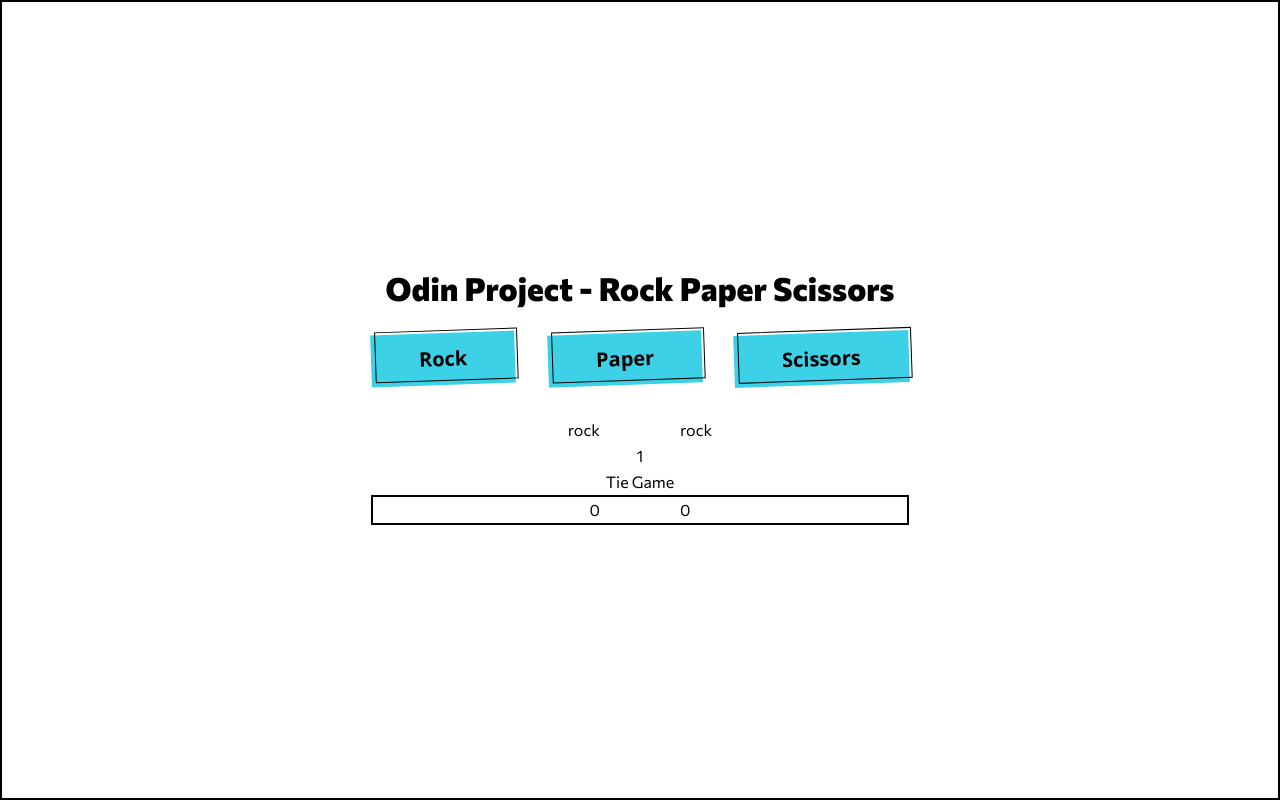
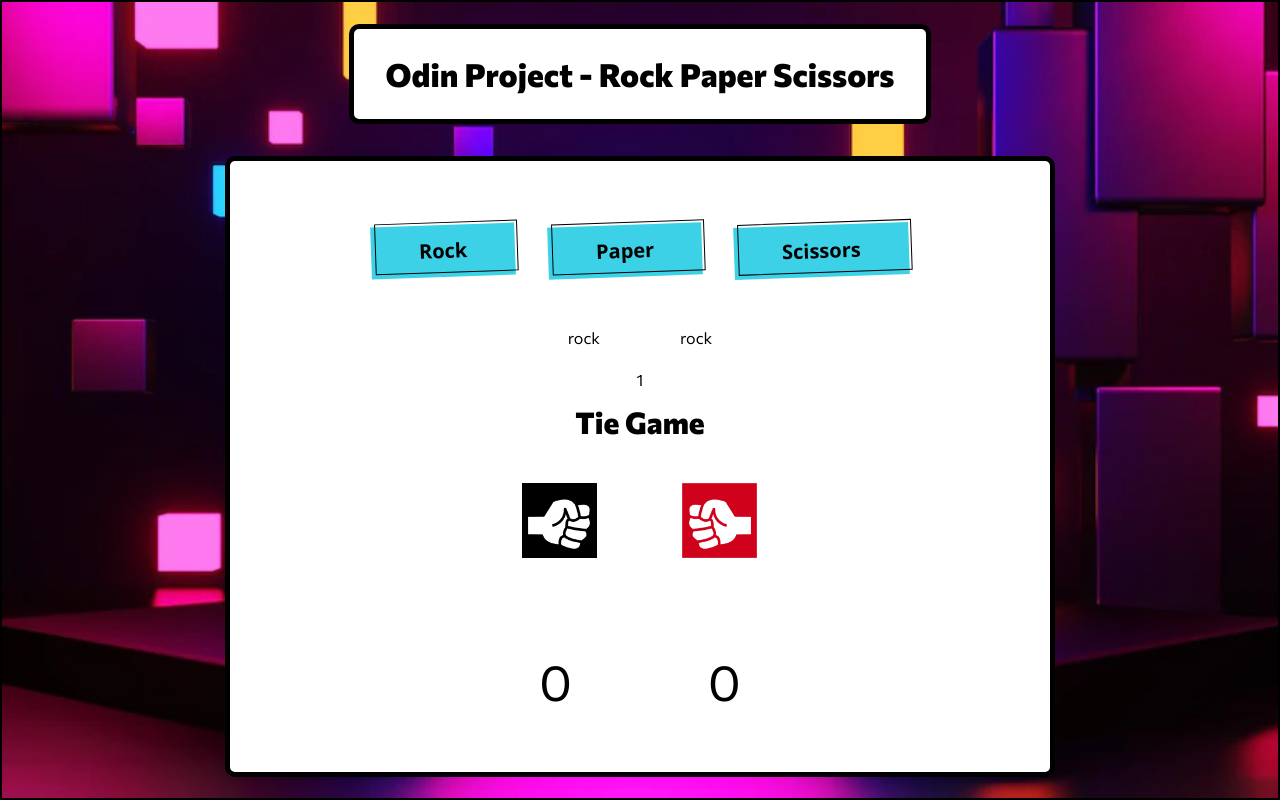
Before and after one commit to bengera/odin-project, a website: page index.html in a window 1280 px wide. Both pictures are taken after a click on the button "Rock". Drawn offline with nearby package versions, Linux system fonts and the light colour scheme; files that its build step writes are made by us from their sources.

Commit message:
UI-update

```diff
--- a/game3.js
+++ b/game3.js
@@ -1,3 +1,4 @@
+// const output = document.getElementById('output');
 const buttons = document.querySelectorAll('button');
 const currentRound = document.getElementById('round');
 const playerChoice = document.getElementById('player-choice');
@@ -7,7 +8,22 @@
 const message = document.getElementById('message');
 const buttonReplay = document.getElementById('replay');
 
+const rockbtn = document.getElementById('rock');
+const paperbtn = document.getElementById('paper');
+const scissorsbtn = document.getElementById('scissors');
+
+const playerChoiceImage = document.getElementById('player-choice-image');
+const computerChoiceImage = document.getElementById('computer-choice-image');
+
+
 let playerScore, computerScore, rounds, playing;
+
+// window.addEventListener('load', () => {
+//     console.log('loaded');
+//     output.classList.add('show')
+
+// })
+
 
 const init = function () {
     playerScore = 0;
@@ -35,36 +51,59 @@
 
 function playRound(playerSelection, computerSelection) {
     if (playing) {
+        playerChoiceImage.style.backgroundImage = "none";
+        computerChoiceImage.style.backgroundImage = "none";
+
         playerChoice.innerText = playerSelection;
         computerChoice.innerText = computerSelection;
 
 
         if (playerSelection === computerSelection) {
+
             console.log('Tie Game');
             message.innerText = 'Tie Game';
+            if (playerSelection === "rock") {
+                computerChoiceImage.style.backgroundImage = "url('./img/e-rock.png')";
+            } else if (playerSelection ===  'paper') {
+                computerChoiceImage.style.backgroundImage = "url('./img/e-paper.png')";
+            } else {
+                computerChoiceImage.style.backgroundImage = "url('./img/e-scissors.png')";
+            }
+
         } else if (playerSelection == "rock" && (computerSelection == "scissors")) {
             console.log('You win! Rock beats Scissors');
             message.innerText = 'You win! Rock beats Scissors';
+            computerChoiceImage.style.backgroundImage = "url('./img/e-scissors.png')";
             playerScore++;
+
         } else if (playerSelection == "paper" && (computerSelection == "rock")) {
             console.log('You win! Paper beats Rock');
             message.innerText = 'You win! Paper beats Rock';
+            computerChoiceImage.style.backgroundImage = "url('./img/e-rock.png')";
             playerScore++;
+
         } else if (playerSelection == "scissors" && (computerSelection == "paper")) {
             console.log('You win! Scissors beats Paper');
             message.innerText = 'You win! Scissors beats Paper';
+            computerChoiceImage.style.backgroundImage = "url('./img/e-paper.png')";
             playerScore++;
+
         } else if (playerSelection == "scissors" && (computerSelection == "rock")) {
             console.log('You Lose! Rock beats scissors');
             message.innerText = 'You Lose! Rock beats scissors';
+            computerChoiceImage.style.backgroundImage = "url('./img/e-rock.png')";
             computerScore++;
+
         } else if (playerSelection == "rock" && (computerSelection == "paper")) {
             console.log('You Lose! Paper beats Rock');
             message.innerText = 'You Lose! Paper beats Rock';
+            computerChoiceImage.style.backgroundImage = "url('./img/e-paper.png')";
             computerScore++;
-    } else if  (playerSelection == "paper" && (computerSelection == "scissors")) {
+
+        } else if (playerSelection == "paper" && (computerSelection == "scissors")) {
             console.log('You Lose! Scissors beats paper');
             message.innerText = 'You Lose! Scissors beats paper';
+            computerChoiceImage.style.backgroundImage = "url('./img/e-scissors.png')";
             computerScore++;
 
         }
@@ -76,6 +115,23 @@
     }
 }
 
+// BUTTON EVENT LISTENERS
+rockbtn.addEventListener('click', () => {
+    playerChoiceImage.style.backgroundImage = "url('./img/rock.png')"
+
+});
+
+paperbtn.addEventListener('click', () => {
+    playerChoiceImage.style.backgroundImage = "url('./img/paper.png')"
+
+});
+
+scissorsbtn.addEventListener('click', () => {
+    playerChoiceImage.style.backgroundImage = "url('./img/scissors.png')"
+
+});
+
+
 function checkRounds() {
     if (rounds === 5 && (computerScore > playerScore)) {
         console.log('game over');
@@ -86,9 +142,11 @@
         console.log('Game over, you Win!');
         message.innerText = 'Game over, you Win!';
         playing = false;
-    }  else if (rounds === 5 && (playerScore === computerScore)) {
+
+    } else if (rounds === 5 && (playerScore === computerScore)) {
         console.log('Game over, its a tie!');
         message.innerText = 'Game over, its a tie!';
+        playing = false;
     }
 }
 
--- a/index.html
+++ b/index.html
@@ -5,15 +5,18 @@
     <meta charset="UTF-8">
     <link rel="stylesheet" href="style.css">
     <link rel="shortcut icon" href="#">
-    <link rel="preconnect" href="https://fonts.googleapis.com"><link rel="preconnect" href="https://fonts.gstatic.com" crossorigin><link href="https://fonts.googleapis.com/css2?family=Commissioner:wght@400;800&display=swap" rel="stylesheet">
+    <link rel="preconnect" href="https://fonts.googleapis.com">
+    <link rel="preconnect" href="https://fonts.gstatic.com" crossorigin>
+    <link href="https://fonts.googleapis.com/css2?family=Commissioner:wght@400;800&display=swap" rel="stylesheet">
     <link rel="stylesheet" href="./css/style.css">
+    <script defer src="game3.js"></script>
     <title>Section 2: JavaScript Language Basics</title>
 </head>
 
 <body>
     <div class="container">
         <h1>Odin Project - Rock Paper Scissors</h1>
-    <div class="output">
+        <div id="output" class="output">
             <div class="buttons-container">
                 <button id="rock" class="button-53">Rock</button>
                 <button id="paper" class="button-53">Paper</button>
@@ -21,16 +24,27 @@
             </div>
 
             <div class="choices">
-    <p id="player-choice">PC</p>
-    <p id="computer-choice">CC</p>
+                <p id="player-choice">Player</p>
+                <p id="computer-choice">Computer</p>
             </div>
 
             <p id="round">0</p>
-    <p id="message">.</p>
+            <p id="message" class="message">Let's play!</p>
+
+            <div class="player-selections-container">
+            <div class="player-selection-box">
+                <div id="player-choice-image"></div>
+            </div>
+
+            <div class="computer-selection-box">
+                <div id="computer-choice-image"></div>
+            </div>
+
+        </div>
 
             <div class="scores">
-    <p class="red" id="player-score">0</p>
-    <p class="red" id="computer-score">0</p>
+                <p class="score" id="player-score">0</p>
+                <p class="score" id="computer-score">0</p>
             </div>
 
             <!-- <button id="replay">Play again</button> -->
@@ -39,8 +53,11 @@
 
         </div>
 
+        </div>
+
+
 </body>
 
-<script src="game3.js"></script>
+
 
 </html>
--- a/sass/_base.scss
+++ b/sass/_base.scss
@@ -1,9 +1,9 @@
 $font-primary: 'Commissioner',
 sans-serif;
 
-$bp-desktop: 90em; // 1440
-$bp-900: 56.25em;
-$bp-325: 20.3125em;
+$bp-tablet : 37.5em; //600
+$bp-900: 56.25em; // 900
+$bp-desktop: 62.5em; //1000
 
 *,
 *::before,
@@ -32,6 +32,14 @@
   overflow-x: hidden;
   font-family: $font-primary;
 
+
+}
+
+h1 {
+  background: white;
+  padding: 2rem;
+  border-radius: 10px;
+  border: 5px solid black;
 }
 
 .container {
@@ -44,6 +52,13 @@
   align-items: center;
   flex-direction: column;
   gap: 2rem;
+
+
+  background-image: url(../img/background.webp);
+  background-repeat: no-repeat;
+  background-size: cover;
+  background-position: center;
+  min-height: 100vh;
 }
 
 .choices {
@@ -55,15 +70,42 @@
 
 .scores {
   display: flex;
-  border: 2px solid black;
+  align-items: center;
+  // border: 2px solid black;
   justify-content: center;
-  gap: 5rem;
+  gap: 8.5rem;
+  height: 150px;
+  width: 348px;
+  margin: 0 auto;
+  font-size: 50px;
+
 }
 
 .buttons-container {
   display: flex;
   gap: 2rem;
+  margin: 3rem auto 0 auto;
+
+  @media only screen and (max-width: $bp-900) {
+        flex-direction: column;
+  }
 }
+
+.output {
+  display: flex;
+  flex-direction: column;
+  gap: 1rem;
+
+  border: 5px solid black;
+  background: #FFF;
+  padding: 1rem;
+  border-radius: 10px;
+  width: 65%;
+  max-width: 900px;
+
+
+}
+
 
 
 #replay {
@@ -72,61 +114,43 @@
   padding: 1rem;
 }
 
+.player-selections-container {
+  // border: 2px solid red;
+  display: flex;
+  width: 320px;
+  margin: 0 auto;
+}
 
+#player-choice-image,
+#computer-choice-image {
+  background-size: 75px;
+  height: 75px;
+}
 
+.message {
+  font-size: 30px;
+  font-weight: 800;
+}
 
+.player-selection-box {
+  background-color: #000;
+}
 
-/* CSS */
-.button-53 {
-  background-color: #3DD1E7;
-  border: 0 solid #E5E7EB;
-  box-sizing: border-box;
-  color: #000000;
-  display: flex;
-  font-family: ui-sans-serif,system-ui,-apple-system,system-ui,"Segoe UI",Roboto,"Helvetica Neue",Arial,"Noto Sans",sans-serif,"Apple Color Emoji","Segoe UI Emoji","Segoe UI Symbol","Noto Color Emoji";
-  font-size: 1rem;
-  font-weight: 700;
-  justify-content: center;
-  line-height: 1.75rem;
-  padding: .75rem 1.65rem;
-  position: relative;
-  text-align: center;
-  text-decoration: none #000000 solid;
-  text-decoration-thickness: auto;
-  width: 100%;
-  max-width: 460px;
-  position: relative;
-  cursor: pointer;
-  transform: rotate(-2deg);
-  user-select: none;
-  -webkit-user-select: none;
-  touch-action: manipulation;
+.computer-selection-box {
+  background-color: rgb(167, 0, 0);
 
 }
 
-.button-53:focus {
-  outline: 0;
-}
+.player-selection-box,
+.computer-selection-box {
+  width: 75px;
+  height: 75px;
 
-.button-53:after {
-  content: '';
-  position: absolute;
-  border: 1px solid #000000;
-  bottom: 4px;
-  left: 4px;
-  width: calc(100% - 1px);
-  height: calc(100% - 1px);
-}
+  margin: 2rem auto;
 
-.button-53:hover:after {
-  bottom: 2px;
-  left: 2px;
 
 }
 
-@media (min-width: 768px) {
-  .button-53 {
-    padding: .75rem 3rem;
-    font-size: 1.25rem;
-  }
+.hide {
+  display: none;
 }
--- /dev/null
+++ b/sass/buttons.scss
@@ -0,0 +1,54 @@
+/* CSS */
+.button-53 {
+    background-color: #3DD1E7;
+    border: 0 solid #E5E7EB;
+    box-sizing: border-box;
+    color: #000000;
+    display: flex;
+    font-family: ui-sans-serif, system-ui, -apple-system, system-ui, "Segoe UI", Roboto, "Helvetica Neue", Arial, "Noto Sans", sans-serif, "Apple Color Emoji", "Segoe UI Emoji", "Segoe UI Symbol", "Noto Color Emoji";
+    font-size: 1rem;
+    font-weight: 700;
+    justify-content: center;
+    line-height: 1.75rem;
+    padding: .75rem 1.65rem;
+    position: relative;
+    text-align: center;
+    text-decoration: none #000000 solid;
+    text-decoration-thickness: auto;
+    width: 100%;
+    max-width: 460px;
+    position: relative;
+    cursor: pointer;
+    transform: rotate(-2deg);
+    user-select: none;
+    -webkit-user-select: none;
+    touch-action: manipulation;
+
+  }
+
+  .button-53:focus {
+    outline: 0;
+  }
+
+  .button-53:after {
+    content: '';
+    position: absolute;
+    border: 1px solid #000000;
+    bottom: 4px;
+    left: 4px;
+    width: calc(100% - 1px);
+    height: calc(100% - 1px);
+  }
+
+  .button-53:hover:after {
+    bottom: 2px;
+    left: 2px;
+
+  }
+
+  @media (min-width: 768px) {
+    .button-53 {
+      padding: .75rem 3rem;
+      font-size: 1.25rem;
+    }
+  }
--- a/sass/main.scss
+++ b/sass/main.scss
@@ -1 +1,2 @@
 @import "base";
+@import "buttons";
```
Also changed, not shown: css/style.css, img/background.webp (added), img/e-paper.png (added), img/e-rock.png (added), img/e-scissors.png (added). Lines whose indentation alone changed are shown as unchanged.
